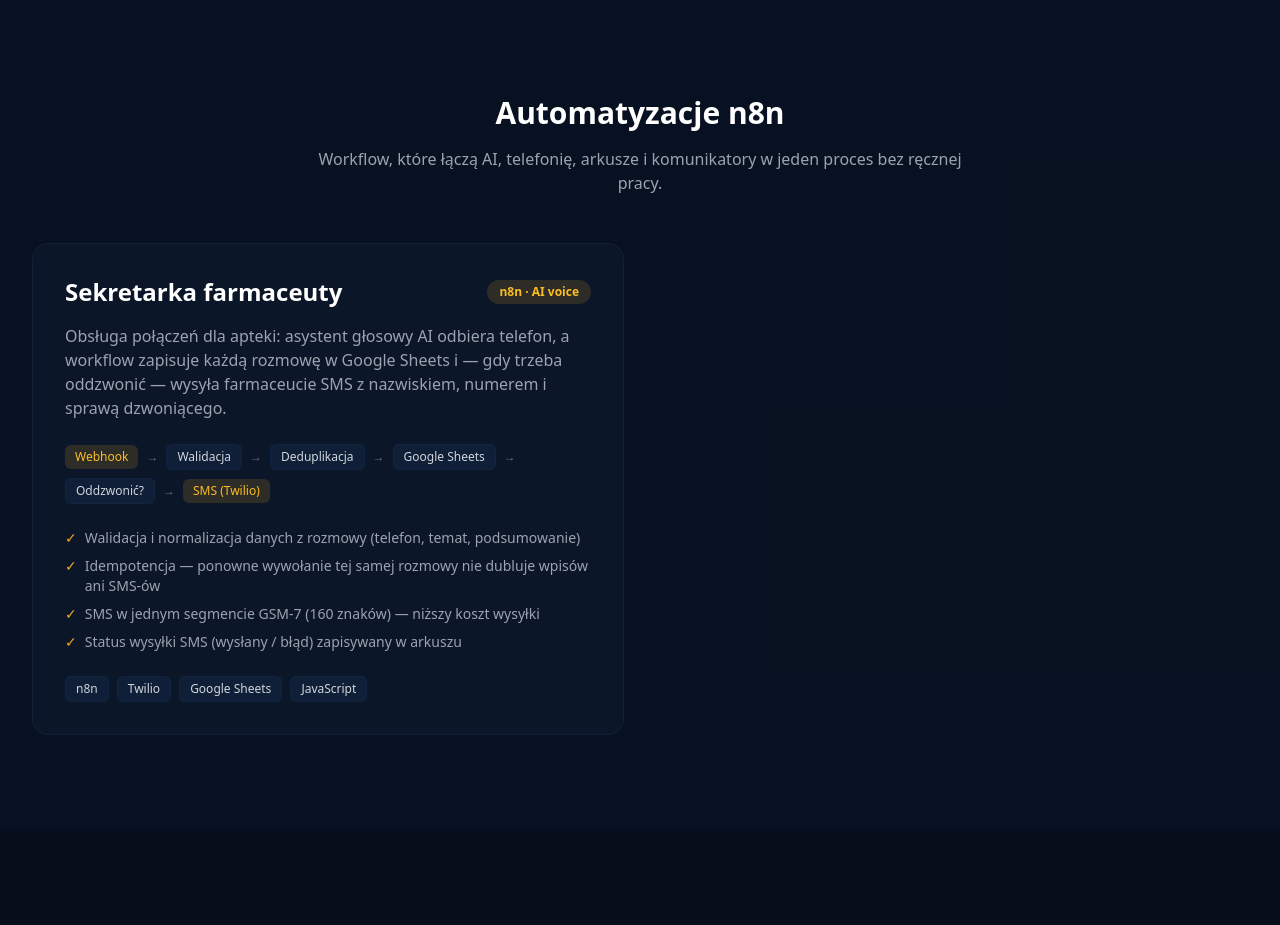
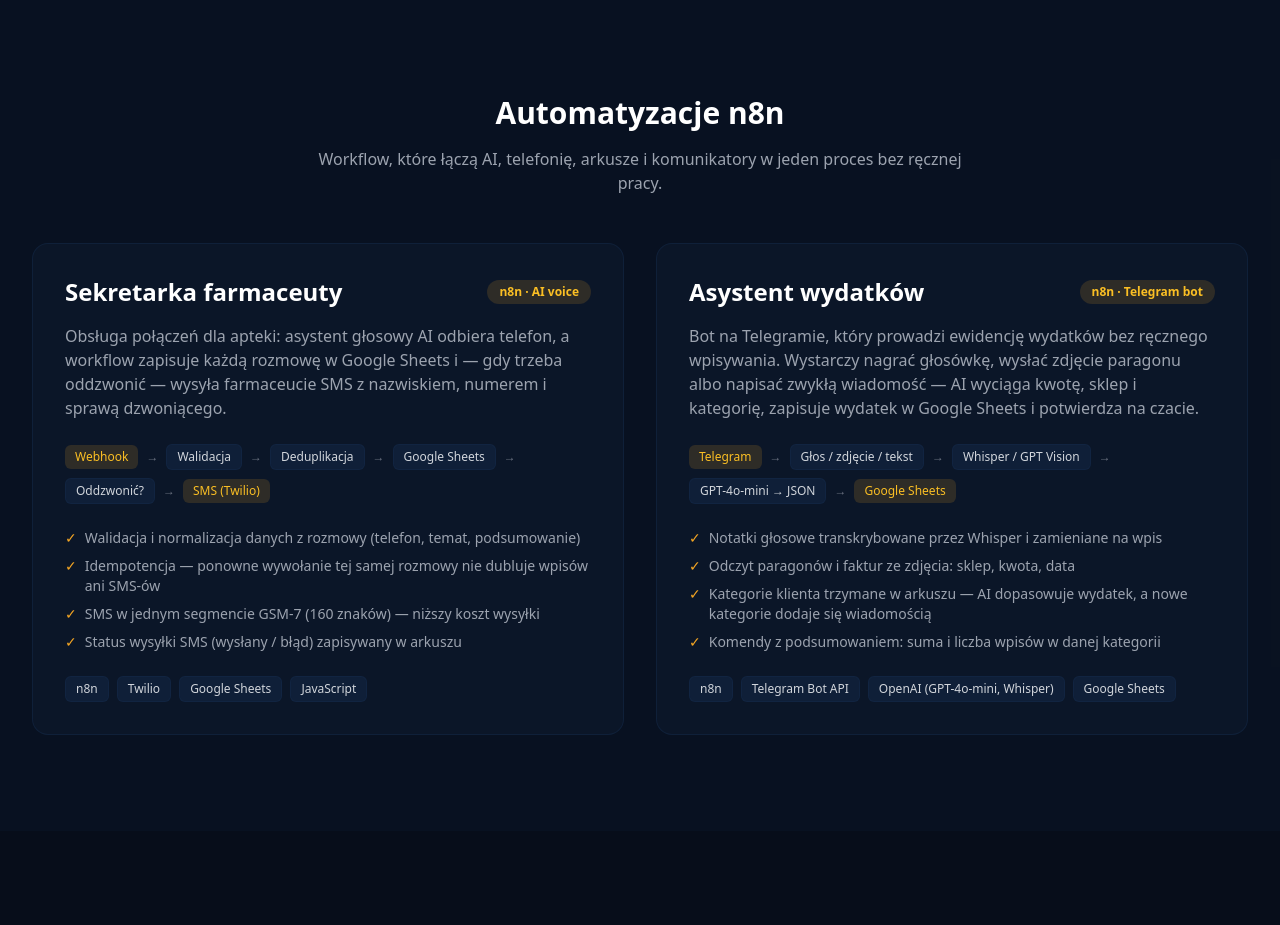
Before and after one commit to zbigniew-szafranski/NexusLab, a Django app: page / in a window 1280 px wide. Shown: the part 1620-2545 px from the top of the page. Run offline with Django 5.2, Linux system fonts and the light colour scheme; parts of the project's set-up code (start-up, migrations or seed data) failed here and were passed over; some libraries are stand-ins or nearby versions.

Commit message:
add expenses assistant automation to portfolio
Co-Authored-By: Claude Opus 5.5 <noreply@anthropic.com>
Claude-Session: https://claude.ai/code/session_01Mnq3pk6JtaPb9ooqiFAuz8

```diff
--- a/templates/website/index.html
+++ b/templates/website/index.html
@@ -193,6 +193,45 @@
                 </div>
             </article>
 
+            <!-- Asystent wydatków -->
+            <article class="flex flex-col bg-navy-800 rounded-2xl p-8 border border-navy-600/50 hover:border-gold-500/30 transition">
+                <div class="flex items-center justify-between gap-4">
+                    <h3 class="text-2xl font-bold">Asystent wydatków</h3>
+                    <span class="text-xs font-semibold px-3 py-1 rounded-full bg-gold-500/15 text-gold-400">n8n · Telegram bot</span>
+                </div>
+                <p class="mt-4 text-gray-400">
+                    Bot na Telegramie, który prowadzi ewidencję wydatków bez ręcznego wpisywania.
+                    Wystarczy nagrać głosówkę, wysłać zdjęcie paragonu albo napisać zwykłą wiadomość —
+                    AI wyciąga kwotę, sklep i kategorię, zapisuje wydatek w Google Sheets i potwierdza na czacie.
+                </p>
+
+                <!-- Flow -->
+                <ol class="mt-6 flex flex-wrap items-center gap-2 text-xs">
+                    <li class="px-2.5 py-1 rounded-md bg-gold-500/15 text-gold-400">Telegram</li>
+                    <li class="text-gray-500" aria-hidden="true">→</li>
+                    <li class="px-2.5 py-1 rounded-md bg-navy-700 text-gray-300 border border-navy-600/50">Głos / zdjęcie / tekst</li>
+                    <li class="text-gray-500" aria-hidden="true">→</li>
+                    <li class="px-2.5 py-1 rounded-md bg-navy-700 text-gray-300 border border-navy-600/50">Whisper / GPT Vision</li>
+                    <li class="text-gray-500" aria-hidden="true">→</li>
+                    <li class="px-2.5 py-1 rounded-md bg-navy-700 text-gray-300 border border-navy-600/50">GPT-4o-mini → JSON</li>
+                    <li class="text-gray-500" aria-hidden="true">→</li>
+                    <li class="px-2.5 py-1 rounded-md bg-gold-500/15 text-gold-400">Google Sheets</li>
+                </ol>
+
+                <ul class="mt-6 space-y-2 text-sm text-gray-400">
+                    <li class="flex gap-2"><span class="text-gold-500">✓</span> Notatki głosowe transkrybowane przez Whisper i zamieniane na wpis</li>
+                    <li class="flex gap-2"><span class="text-gold-500">✓</span> Odczyt paragonów i faktur ze zdjęcia: sklep, kwota, data</li>
+                    <li class="flex gap-2"><span class="text-gold-500">✓</span> Kategorie klienta trzymane w arkuszu — AI dopasowuje wydatek, a nowe kategorie dodaje się wiadomością</li>
+                    <li class="flex gap-2"><span class="text-gold-500">✓</span> Komendy z podsumowaniem: suma i liczba wpisów w danej kategorii</li>
+                </ul>
+                <div class="mt-6 flex flex-wrap gap-2">
+                    <span class="text-xs px-2.5 py-1 rounded-md bg-navy-700 text-gray-300 border border-navy-600/50">n8n</span>
+                    <span class="text-xs px-2.5 py-1 rounded-md bg-navy-700 text-gray-300 border border-navy-600/50">Telegram Bot API</span>
+                    <span class="text-xs px-2.5 py-1 rounded-md bg-navy-700 text-gray-300 border border-navy-600/50">OpenAI (GPT-4o-mini, Whisper)</span>
+                    <span class="text-xs px-2.5 py-1 rounded-md bg-navy-700 text-gray-300 border border-navy-600/50">Google Sheets</span>
+                </div>
+            </article>
+
         </div>
     </div>
 </section>
```
